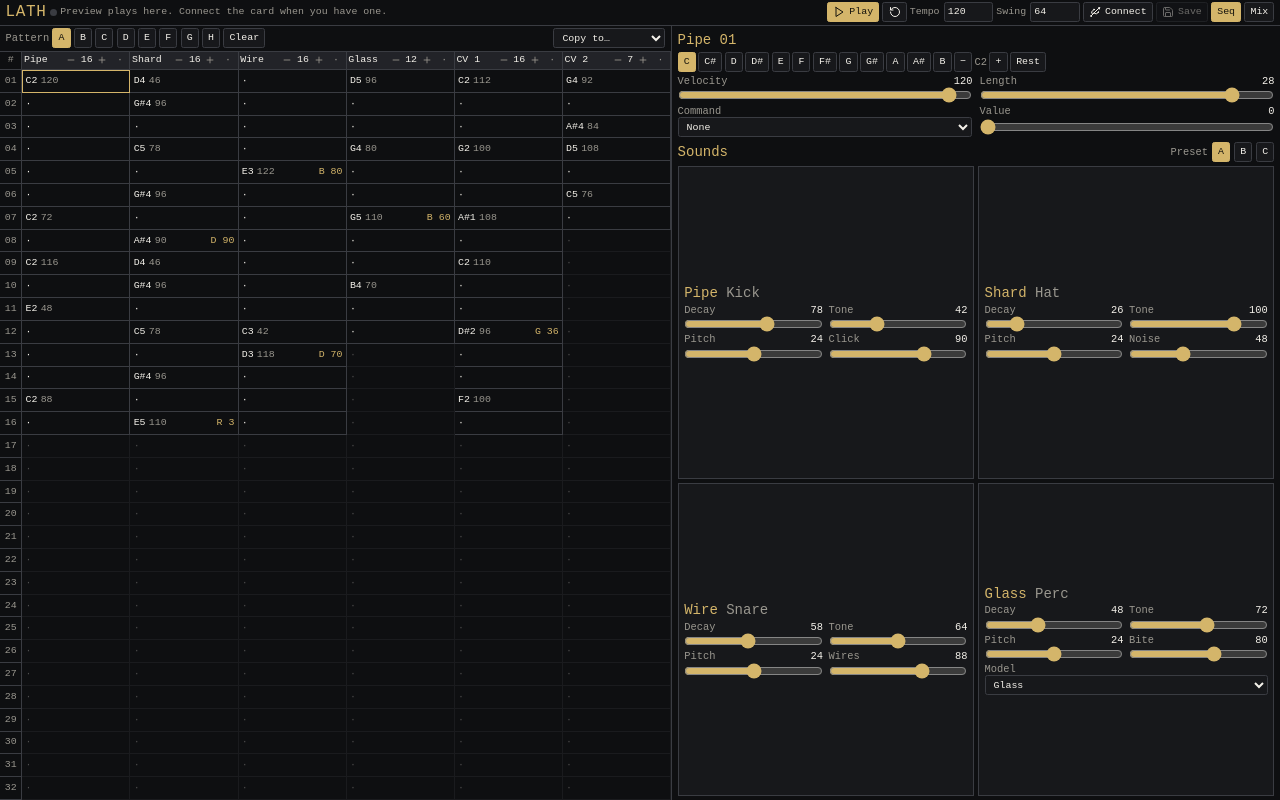
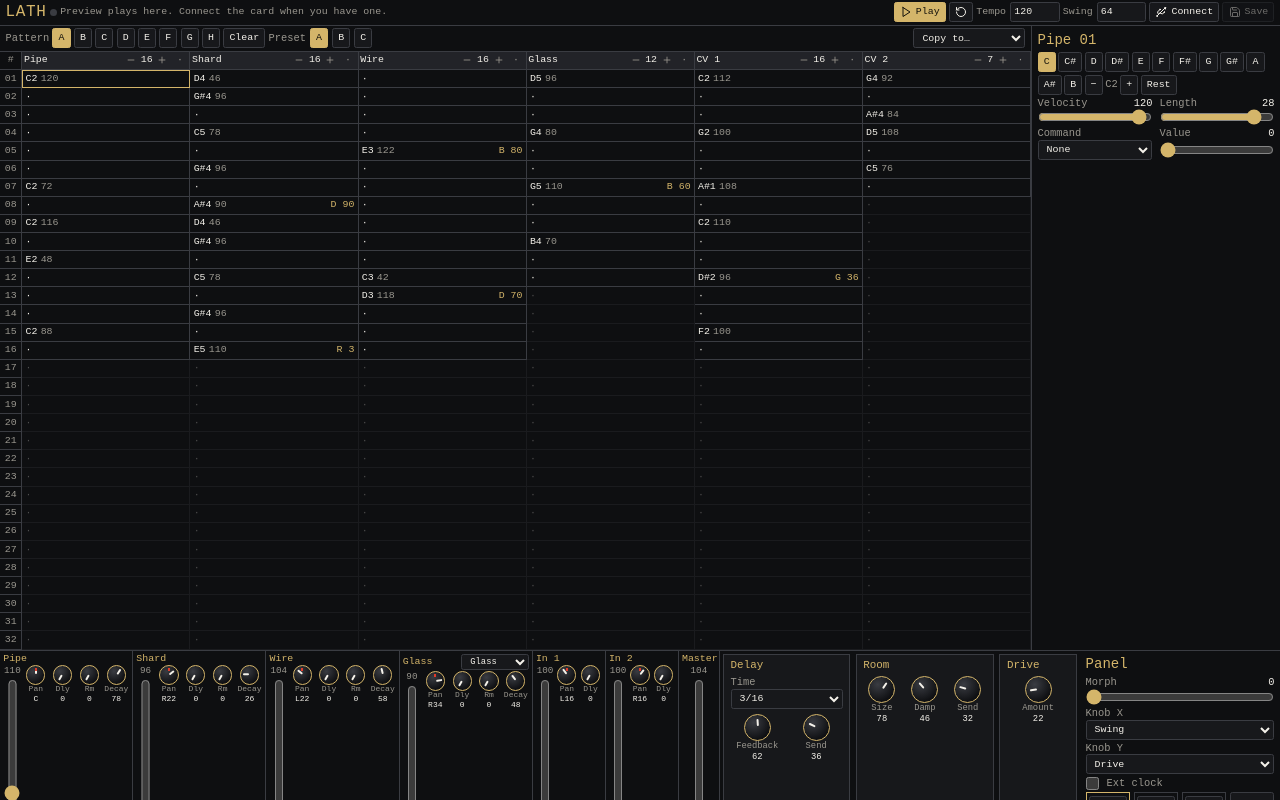
Before and after one commit to gordonbleu-modular/lath, a React (Vite) app: page / in a window 1280 px wide. Built offline with nearby package versions, Linux system fonts and the light colour scheme.

Commit message:
changed UI - one page

```diff
--- a/public/lath-worklet.js
+++ b/public/lath-worklet.js
@@ -318,6 +318,8 @@ function createEngine(sr) {
         model: t < 64 ? v.model : b.voice[i].model,
         pitch: lerp(v.pitch, b.voice[i].pitch, t),
         aux: lerp(v.aux, b.voice[i].aux, t),
+        sendD: lerp(v.sendD || 0, b.voice[i].sendD || 0, t),
+        sendR: lerp(v.sendR || 0, b.voice[i].sendR || 0, t),
       })),
       mix: a.mix.map((c, i) => ({
         level: lerp(c.level, b.mix[i].level, t),
@@ -375,6 +377,9 @@ function createEngine(sr) {
       bus += s * 0.5;
       extraD += s * vox[t].sendD;
       extraB += s * vox[t].sendB;
+      const vs = project.voice[t] || {};
+      extraD += s * ((vs.sendD || 0) / 127);
+      extraB += s * ((vs.sendR || 0) / 127);
     }
     // Stand-in oscillators so the CV tracks are audible without the modular.
     let cvL = 0;
--- a/src/components/lath-tracker.tsx
+++ b/src/components/lath-tracker.tsx
@@ -72,7 +72,6 @@ export function LathTracker() {
   const selS = useLath((s) => s.selS);
   const octave = useLath((s) => s.octave);
   const ext = useLath((s) => s.ext);
-  const [tab, setTab] = useState<"seq" | "mix">("seq");
   const pat = project.pattern;
   const cell = project.steps[pat][selT][selS];
   const lengths = project.trackLen[pat];
@@ -164,20 +163,9 @@ export function LathTracker() {
           <Save size={12} />
           Save
         </button>
-        {(
-          [
-            ["seq", "Seq"],
-            ["mix", "Mix"],
-          ] as const
-        ).map(([id, label]) => (
-          <button key={id} role="tab" aria-selected={tab === id} className={tab === id ? "btn btn-accent" : "btn"} onClick={() => setTab(id)}>
-            {label}
-          </button>
-        ))}
       </header>
 
-      {tab === "seq" && (
-        <div className="fit">
+      <div className="stage">
           <section className="seq">
             <div className="bar">
               <span className="hint">Pattern</span>
@@ -189,6 +177,7 @@ export function LathTracker() {
               <button className="btn" onClick={() => clearPattern()} aria-label="Clear this pattern">
                 Clear
               </button>
+              <Banks scene={project.scene} />
               <select
                 aria-label="Copy to"
                 className="ml-auto"
@@ -308,74 +297,28 @@ export function LathTracker() {
                 <Slider label="Value" min={0} max={127} value={cell.a} onChange={(a) => patchCell({ a })} />
               </div>
             </div>
-            <div className="voices">
-              <div className="voice-head">
-                <span className="text-sm text-accent">Sounds</span>
-                <Banks scene={project.scene} />
+          </aside>
+
+        <footer className="bottom">
+          <div className="chans">
+            {TRACKS.slice(0, 4).map((tr, i) => (
+              <Instrument key={tr.id} name={tr.name} voice={bank.voice[i]} i={i} level={bank.mix[i].level} pan={bank.mix[i].pan} />
+            ))}
+            {["In 1", "In 2"].map((label, i) => (
+              <section key={label} className="chan jack">
+                <h2>{label}</h2>
+                <div className="chan-grid jack-grid">
+                  <Fader label="Vol" min={0} max={127} value={bank.mix[4 + i].level} onChange={(v) => setMix(4 + i, "level", v)} />
+                  <Knob pan label="Pan" min={0} max={127} value={bank.mix[4 + i].pan} onChange={(v) => setMix(4 + i, "pan", v)} />
+                  <Knob label="Dly" min={0} max={127} value={bank.inSend[i].d} onChange={(v) => setInSend(i, "d", v)} />
+                  <Knob label="Rm" min={0} max={127} value={bank.inSend[i].r} onChange={(v) => setInSend(i, "r", v)} />
                 </div>
-              {TRACKS.slice(0, 4).map((tr, i) => (
-                <section key={tr.id} className="voice">
-                  <h2 className="text-sm text-accent">
-                    {tr.name} <span className="text-muted">{tr.role}</span>
-                  </h2>
-                  <Slider label="Decay" min={1} max={127} value={bank.voice[i].decay} onChange={(v) => setVoice(i, "decay", v)} />
-                  <Slider label="Tone" min={0} max={127} value={bank.voice[i].tone} onChange={(v) => setVoice(i, "tone", v)} />
-                  <Slider label="Pitch" min={0} max={48} value={bank.voice[i].pitch} onChange={(v) => setVoice(i, "pitch", v)} />
-                  <Slider
-                    label={i === 0 ? "Click" : i === 1 ? "Noise" : i === 2 ? "Wires" : "Bite"}
-                    min={0}
-                    max={127}
-                    value={bank.voice[i].aux}
-                    onChange={(v) => setVoice(i, "aux", v)}
-                  />
-                  {i === 3 && (
-                    <label className="slider span2">
-                      Model
-                      <select className="bg-surface text-fg" value={bank.voice[3].model} onChange={(e) => setVoice(3, "model", Number(e.target.value))}>
-                        {MODELS.map((name, mi) => (
-                          <option key={name} value={mi}>
-                            {name}
-                          </option>
-                        ))}
-                      </select>
-                    </label>
-                  )}
               </section>
             ))}
-            </div>
-          </aside>
-        </div>
-      )}
-
-      {tab === "mix" && (
-        <div className="desk">
-          <div className="strips">
-            {TRACKS.slice(0, 4).map((tr, i) => (
-              <Strip key={tr.id} name={tr.name} level={bank.mix[i].level} pan={bank.mix[i].pan} onLevel={(v) => setMix(i, "level", v)} onPan={(v) => setMix(i, "pan", v)} />
-            ))}
-            {["In 1", "In 2"].map((label, i) => (
-              <Strip
-                key={label}
-                name={label}
-                level={bank.mix[4 + i].level}
-                pan={bank.mix[4 + i].pan}
-                onLevel={(v) => setMix(4 + i, "level", v)}
-                onPan={(v) => setMix(4 + i, "pan", v)}
-                delay={bank.inSend[i].d}
-                room={bank.inSend[i].r}
-                onDelay={(v) => setInSend(i, "d", v)}
-                onRoom={(v) => setInSend(i, "r", v)}
-              />
-            ))}
-            <section className="strip">
+            <section className="chan master">
               <h2>Master</h2>
-              <Fader label="Level" min={0} max={127} value={bank.master} onChange={setMaster} />
+              <Fader label="Vol" min={0} max={127} value={bank.master} onChange={setMaster} />
             </section>
-          </div>
-          <aside className="fx-desk">
-            <div className="voice-head">
-              <span className="text-sm text-accent">Effects</span>
-              <Banks scene={project.scene} />
           </div>
           <div className="fx-groups">
             <section className="fx-group">
@@ -410,10 +353,8 @@ export function LathTracker() {
               </div>
             </section>
           </div>
-            <div className="voice-head">
-              <span className="text-sm text-accent">Panel</span>
-            </div>
-            <div className="panel-row">
+          <section className="hw">
+            <h2 className="text-sm text-accent">Panel</h2>
             <Slider label={connected ? "Main knob" : "Morph"} min={0} max={127} value={project.morph} disabled={connected} onChange={setMorph} />
             <label className="slider">
               Knob X
@@ -435,29 +376,13 @@ export function LathTracker() {
                 ))}
               </select>
             </label>
-            </div>
             <label className="hint flex items-center gap-2">
               <input type="checkbox" checked={ext} onChange={(e) => setExt(e.target.checked)} />
-              External clock. Pulse in 1 steps, pulse in 2 resets.
+              Ext clock
             </label>
-            <div className="voice-head">
-              <span className="text-sm text-accent">Song</span>
-              <span className="flex gap-1">
-                <button className="btn" disabled={project.song.length >= 16} onClick={addSongStep}>
-                  Add
-                </button>
-                <button className="btn" onClick={() => queueNext()}>
-                  Queue
-                </button>
-              </span>
-            </div>
-            <div className="song span2">
+            <div className="song">
               {project.song.map((stepPat, i) => (
                 <div key={i} className={`song-step ${project.songAt === i ? "now" : ""}`}>
-                  <span className="hint">
-                    {i + 1}
-                    {project.pending === i ? " cue" : project.songAt === i ? " now" : ""}
-                  </span>
                   <select className="bg-surface text-fg" value={stepPat} onChange={(e) => setSongStep(i, Number(e.target.value))}>
                     {["A", "B", "C", "D", "E", "F", "G", "H"].map((name, n) => (
                       <option key={name} value={n}>
@@ -470,11 +395,60 @@ export function LathTracker() {
                   </button>
                 </div>
               ))}
+              <button className="btn" disabled={project.song.length >= 16} onClick={addSongStep}>
+                Add
+              </button>
+              <button className="btn" onClick={() => queueNext()}>
+                Queue
+              </button>
             </div>
-          </aside>
+          </section>
+        </footer>
       </div>
-      )}
     </main>
+  );
+}
+
+
+function Instrument({
+  name,
+  i,
+  voice,
+  level,
+  pan,
+}: {
+  name: string;
+  i: number;
+  voice: { decay: number; tone: number; pitch: number; aux: number; model: number; sendD: number; sendR: number };
+  level: number;
+  pan: number;
+}) {
+  const aux = i === 0 ? "Click" : i === 1 ? "Noise" : i === 2 ? "Wires" : "Bite";
+  return (
+    <section className="chan">
+      <h2>
+        {name}
+        {i === 3 ? (
+          <select aria-label="Model" value={voice.model} onChange={(e) => setVoice(3, "model", Number(e.target.value))}>
+            {MODELS.map((model, mi) => (
+              <option key={model} value={mi}>
+                {model}
+              </option>
+            ))}
+          </select>
+        ) : null}
+      </h2>
+      <div className="chan-grid">
+        <Fader label="Vol" min={0} max={127} value={level} onChange={(v) => setMix(i, "level", v)} />
+        <Knob pan label="Pan" min={0} max={127} value={pan} onChange={(v) => setMix(i, "pan", v)} />
+        <Knob label="Dly" min={0} max={127} value={voice.sendD || 0} onChange={(v) => setVoice(i, "sendD", v)} />
+        <Knob label="Rm" min={0} max={127} value={voice.sendR || 0} onChange={(v) => setVoice(i, "sendR", v)} />
+        <Knob label="Decay" min={1} max={127} value={voice.decay} onChange={(v) => setVoice(i, "decay", v)} />
+        <Knob label="Tone" min={0} max={127} value={voice.tone} onChange={(v) => setVoice(i, "tone", v)} />
+        <Knob label="Pitch" min={0} max={48} value={voice.pitch} onChange={(v) => setVoice(i, "pitch", v)} />
+        <Knob label={aux} min={0} max={127} value={voice.aux} onChange={(v) => setVoice(i, "aux", v)} />
+      </div>
+    </section>
   );
 }
 
--- a/src/lib/lath/audio.ts
+++ b/src/lib/lath/audio.ts
@@ -35,8 +35,7 @@ export async function ensureAudio() {
 async function boot() {
   const c = audioContext();
   if (c.state !== "running") void c.resume();
-  const worklet = new URL(`${import.meta.env.BASE_URL}lath-worklet.js`, window.location.href);
-  await c.audioWorklet.addModule(worklet.href);
+  await c.audioWorklet.addModule(new URL("lath-worklet.js", document.baseURI).href);
   node = new AudioWorkletNode(c, "lath", { outputChannelCount: [2] });
   node.connect(c.destination);
   node.port.onmessage = (event) => {
--- a/src/lib/lath/factory.ts
+++ b/src/lib/lath/factory.ts
@@ -117,10 +117,10 @@ export function factoryProject(): Project {
     ],
     mute: [0,0,0,0,0,0],
     voice: [
-      { decay: 78, tone: 42, model: 0, pitch: 24, aux: 90 },
-      { decay: 26, tone: 100, model: 0, pitch: 24, aux: 48 },
-      { decay: 58, tone: 64, model: 0, pitch: 24, aux: 88 },
-      { decay: 48, tone: 72, model: 0, pitch: 24, aux: 80 },
+      { decay: 78, tone: 42, model: 0, pitch: 24, aux: 90, sendD: 0, sendR: 0 },
+      { decay: 26, tone: 100, model: 0, pitch: 24, aux: 48, sendD: 0, sendR: 0 },
+      { decay: 58, tone: 64, model: 0, pitch: 24, aux: 88, sendD: 0, sendR: 0 },
+      { decay: 48, tone: 72, model: 0, pitch: 24, aux: 80, sendD: 0, sendR: 0 },
     ],
     mix: [
       { level: 110, pan: 64 },
@@ -154,10 +154,10 @@ export function factoryProject(): Project {
 function threeScenes(): Scene[] {
   const a: Scene = {
     voice: [
-      { decay: 78, tone: 42, model: 0, pitch: 24, aux: 90 },
-      { decay: 26, tone: 100, model: 0, pitch: 24, aux: 48 },
-      { decay: 58, tone: 64, model: 0, pitch: 24, aux: 88 },
-      { decay: 48, tone: 72, model: 0, pitch: 24, aux: 80 },
+      { decay: 78, tone: 42, model: 0, pitch: 24, aux: 90, sendD: 0, sendR: 0 },
+      { decay: 26, tone: 100, model: 0, pitch: 24, aux: 48, sendD: 0, sendR: 0 },
+      { decay: 58, tone: 64, model: 0, pitch: 24, aux: 88, sendD: 0, sendR: 0 },
+      { decay: 48, tone: 72, model: 0, pitch: 24, aux: 80, sendD: 0, sendR: 0 },
     ],
     mix: [
       { level: 110, pan: 64 },
--- a/src/lib/lath/midi.ts
+++ b/src/lib/lath/midi.ts
@@ -80,6 +80,7 @@ function sceneBytes(scene: Scene): number[] {
   bytes.push(scene.master & 127, scene.delay.time & 7, scene.delay.fb & 127, scene.delay.mix & 127);
   bytes.push(scene.room.size & 127, scene.room.damp & 127, scene.room.mix & 127, scene.drive & 127);
   for (const s of scene.inSend) bytes.push(s.d & 127, s.r & 127);
+  for (const v of scene.voice) bytes.push((v.sendD || 0) & 127, (v.sendR || 0) & 127);
   return bytes;
 }
 
@@ -108,7 +109,7 @@ export function sendQueue() {
 function readScene(d: number[], i: number): { scene: Scene; next: number } {
   const voice = [];
   for (let v = 0; v < 4; v++) {
-    voice.push({ decay: d[i++], tone: d[i++], model: d[i++] & 3, pitch: d[i++], aux: d[i++] });
+    voice.push({ decay: d[i++], tone: d[i++], model: d[i++] & 3, pitch: d[i++], aux: d[i++], sendD: 0, sendR: 0 });
   }
   const mix = [];
   for (let c = 0; c < 6; c++) mix.push({ level: d[i++], pan: d[i++] });
@@ -124,6 +125,10 @@ function readScene(d: number[], i: number): { scene: Scene; next: number } {
       { d: d[i++], r: d[i++] },
     ],
   };
+  for (let v = 0; v < 4; v++) {
+    voice[v].sendD = i < d.length ? d[i++] : 0;
+    voice[v].sendR = i < d.length ? d[i++] : 0;
+  }
   return { scene, next: i };
 }
 
@@ -213,6 +218,8 @@ function handle(d: number[]) {
         model: d[i++] & 3,
         pitch: d[i++],
         aux: d[i++],
+        sendD: project.voice[v]?.sendD || 0,
+        sendR: project.voice[v]?.sendR || 0,
       };
     }
     for (let c = 0; c < 6; c++) project.mix[c] = { level: d[i++], pan: d[i++] };
--- a/src/lib/lath/session.ts
+++ b/src/lib/lath/session.ts
@@ -136,7 +136,7 @@ export function writeStep(tr: number, st: number, cell: Step, audition = false)
   }
 }
 
-export function setVoice(i: number, key: "decay" | "tone" | "model" | "pitch" | "aux", value: number) {
+export function setVoice(i: number, key: "decay" | "tone" | "model" | "pitch" | "aux" | "sendD" | "sendR", value: number) {
   editScene((scene) => {
     scene.voice[i][key] = value;
   });
--- a/src/lib/lath/store.ts
+++ b/src/lib/lath/store.ts
@@ -90,5 +90,11 @@ export function normalize(project: Project): Project {
   for (const row of project.trackLen) {
     for (let t = 0; t < row.length; t++) row[t] = clamp(row[t], 1, 32);
   }
+  for (const scene of project.scenes) {
+    for (const v of scene.voice) {
+      if (v.sendD == null) v.sendD = 0;
+      if (v.sendR == null) v.sendR = 0;
+    }
+  }
   return project;
 }
--- a/src/lib/lath/types.ts
+++ b/src/lib/lath/types.ts
@@ -13,6 +13,8 @@ export type Voice = {
   model: number;
   pitch: number;
   aux: number;
+  sendD: number;
+  sendR: number;
 };
 
 export type MixCh = { level: number; pan: number };
--- a/src/styles.css
+++ b/src/styles.css
@@ -130,11 +130,132 @@ select {
   font-size: 0.62rem;
 }
 
-.fit {
+.stage {
   display: grid;
+  min-height: 0;
   flex: 1;
+  grid-template-columns: minmax(0, 1fr) 15.5rem;
+  grid-template-rows: minmax(0, 1fr) 9.4rem;
+  overflow: hidden;
+}
+
+.stage > .seq {
+  grid-column: 1;
+  grid-row: 1;
   min-height: 0;
-  grid-template-columns: minmax(0, 1.05fr) minmax(22rem, 0.95fr);
+}
+
+.stage > .edit {
+  grid-column: 2;
+  grid-row: 1;
+  min-height: 0;
+}
+
+.bottom {
+  display: grid;
+  grid-column: 1 / -1;
+  grid-row: 2;
+  min-height: 0;
+  grid-template-columns: minmax(0, 1.7fr) minmax(15rem, 0.85fr) 12.5rem;
+  border-top: 1px solid var(--color-border);
+  overflow: hidden;
+}
+
+.chans {
+  display: grid;
+  min-width: 0;
+  grid-template-columns: 1.55fr 1.55fr 1.55fr 1.55fr 0.85fr 0.85fr 0.48fr;
+}
+
+.chan {
+  display: flex;
+  min-width: 0;
+  min-height: 0;
+  flex-direction: column;
+  gap: 0.1rem;
+  border-right: 1px solid var(--color-border);
+  padding: 0.2rem 0.2rem 0.15rem;
+}
+
+.chan h2 {
+  display: flex;
+  align-items: center;
+  justify-content: space-between;
+  gap: 0.2rem;
+  font-size: 0.62rem;
+  line-height: 1;
+  color: var(--color-accent);
+}
+
+.chan h2 select {
+  max-width: 4.2rem;
+  min-height: 1rem;
+  border: 1px solid var(--color-border);
+  background: var(--color-surface);
+  color: var(--color-fg);
+  font: inherit;
+  font-size: 0.55rem;
+}
+
+.chan-grid {
+  display: grid;
+  min-height: 0;
+  flex: 1;
+  grid-template-columns: 1.15rem repeat(4, minmax(0, 1fr));
+  grid-template-rows: 1fr 1fr;
+  gap: 0.05rem 0.1rem;
+}
+
+.chan-grid .fader {
+  grid-row: 1 / span 2;
+}
+
+.jack-grid {
+  grid-template-columns: 1.15rem repeat(2, minmax(0, 1fr));
+}
+
+.chan .fader-range {
+  min-height: 0;
+}
+
+.chan .knob {
+  width: auto;
+  font-size: 0.5rem;
+}
+
+.chan .knob-cap {
+  width: 1.2rem;
+  height: 1.2rem;
+}
+
+.master .fader {
+  flex: 1;
+}
+
+.hw {
+  display: flex;
+  min-width: 0;
+  min-height: 0;
+  flex-direction: column;
+  gap: 0.15rem;
+  overflow: hidden;
+  padding: 0.2rem 0.35rem;
+}
+
+.hw .song {
+  grid-template-columns: repeat(4, minmax(0, 1fr));
+}
+
+.bottom .fx-groups {
+  min-height: 0;
+  align-items: stretch;
+  padding: 0.2rem;
+  gap: 0.35rem;
+}
+
+.bottom .fx-group {
+  min-height: 0;
+  overflow: hidden;
 }
 
 .seq {
```
Also changed, not shown: 2 other files (tests, documents, lock files or other folders). Lines whose indentation alone changed are shown as unchanged.
